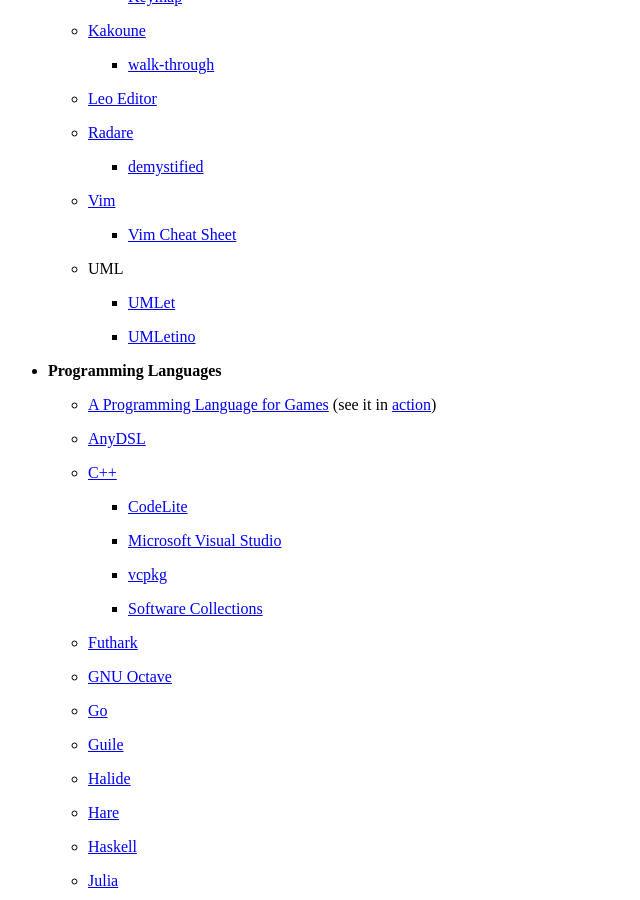
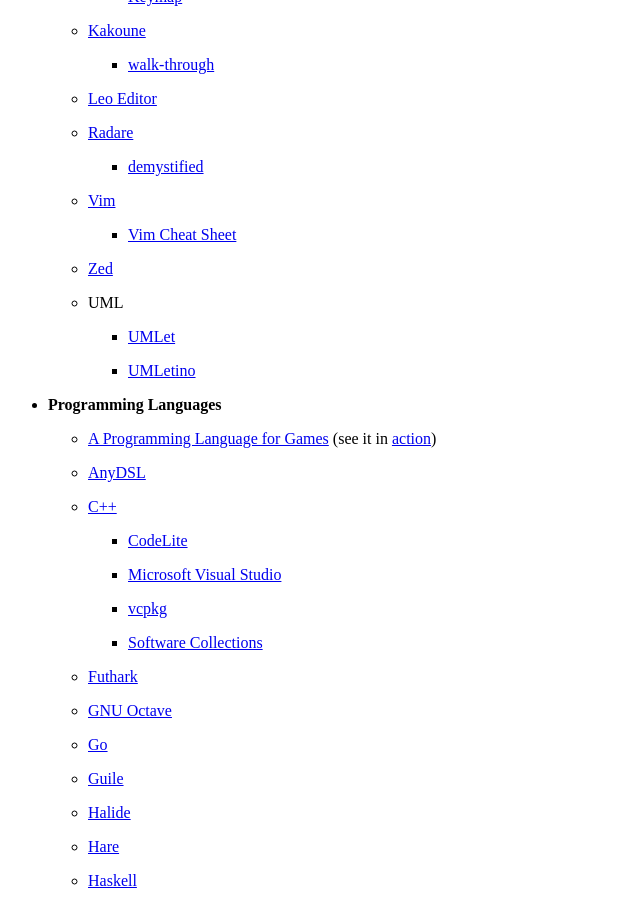
Before and after one commit to wahn/jan_walter_org, a Jekyll site: the page built from links/index.md, in a window 1280 px wide and 900 px high, scrolled down 6925 px. Shown: the whole window, without its empty margins (0-640 px from the left). Built offline with Jekyll 4.4.1, drawn with Linux system fonts in a browser that asks for light colours.

Commit message:
Change link for Vim and add one for the new Zed editor.

```diff
--- a/links/index.md
+++ b/links/index.md
@@ -446,9 +446,11 @@
 
         + [demystified](https://media.ccc.de/v/33c3-8095-radare_demystified#video&t=671)
 
-    - [Vim](https://vim.sourceforge.io)
+    - [Vim](https://www.vim.org)
 
         + [Vim Cheat Sheet](https://vim.rtorr.com)
+
+    - [Zed](https://zed.dev)
 
     - UML
 
```
